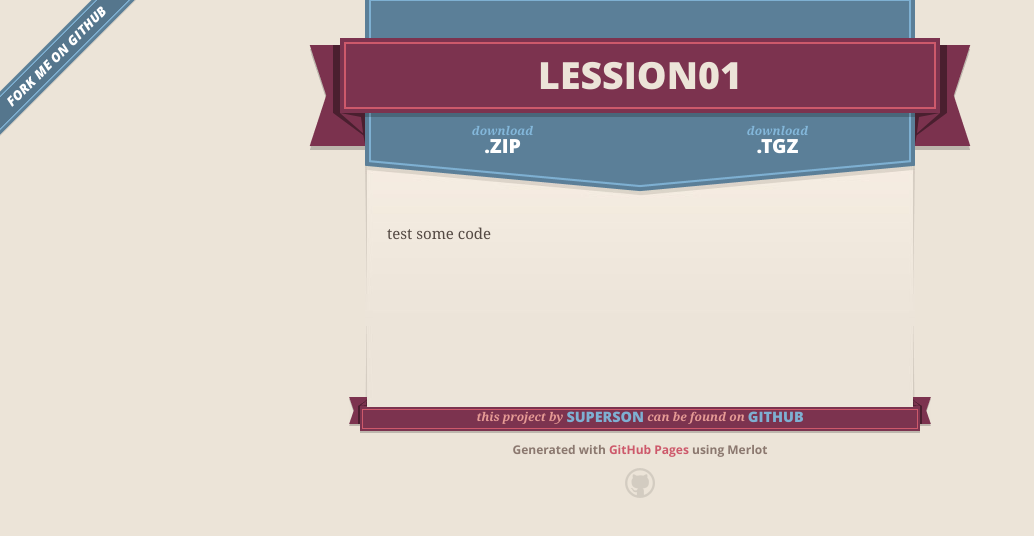
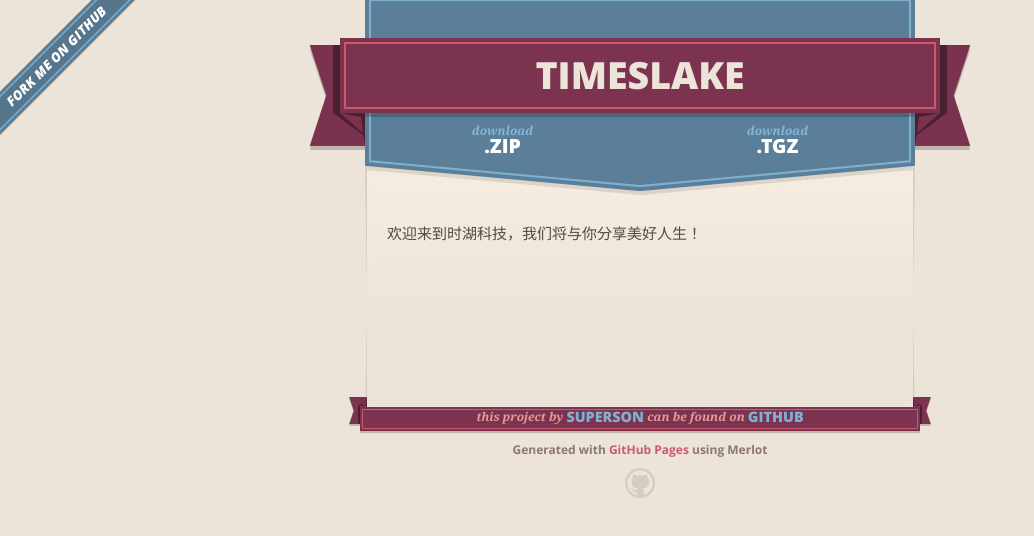
Before and after one commit to superson/lession01, a plain HTML site: page index.html in a window 1280 px wide. Shown: the whole page, without its empty margins (0-1034 px from the left). Drawn offline with nearby package versions, Linux system fonts and the light colour scheme.

```diff
--- a/index.html
+++ b/index.html
@@ -17,7 +17,7 @@
         $('#main_content').headsmart()
       })
     </script>
-    <title>Lession01 by superson</title>
+    <title>TIMESLAKE by superson</title>
   </head>
 
   <body>
@@ -27,7 +27,7 @@
       <header>
         <span class="ribbon-outer">
           <span class="ribbon-inner">
-            <h1>Lession01</h1>
+            <h1>TIMESLAKE</h1>
             <h2></h2>
           </span>
           <span class="left-tail"></span>
@@ -46,7 +46,7 @@
 
 
       <section id="main_content">
-        <p>test some code</p>
+        <p>欢迎来到时湖科技，我们将与你分享美好人生！</p>
       </section>
 
       <footer>
--- a/params.json
+++ b/params.json
@@ -1 +1 @@
-{"name":"Lession01","tagline":"","body":"\r\ntest some code","google":"","note":"Don't delete this file! It's used internally to help with page regeneration."}
+{"name":"TIMESLAKE","tagline":"","body":"\r\n\r\n\r\n\r\n\r\n\r\n\r\n欢迎来到时湖科技，我们将与你分享美好人生！","google":"","note":"Don't delete this file! It's used internally to help with page regeneration."}
```
